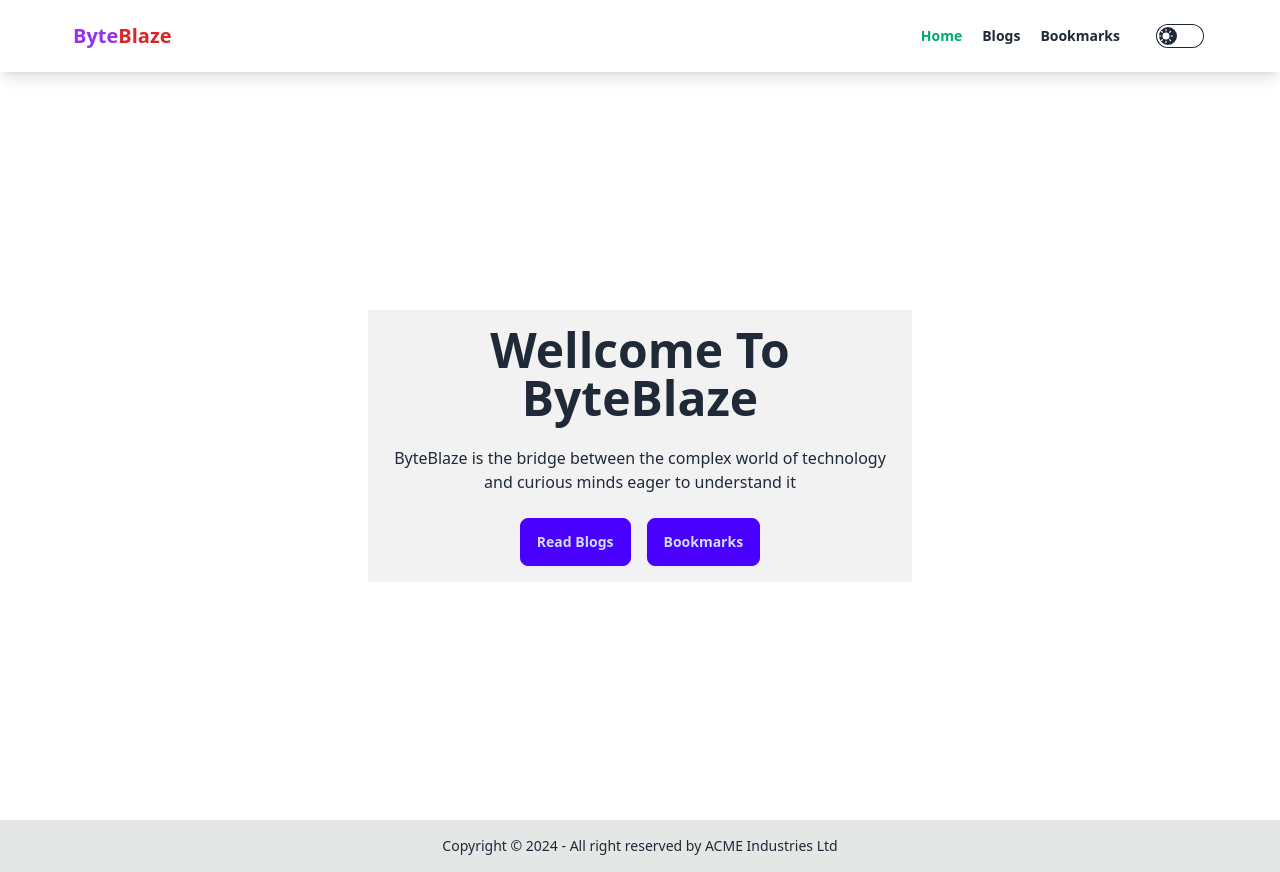
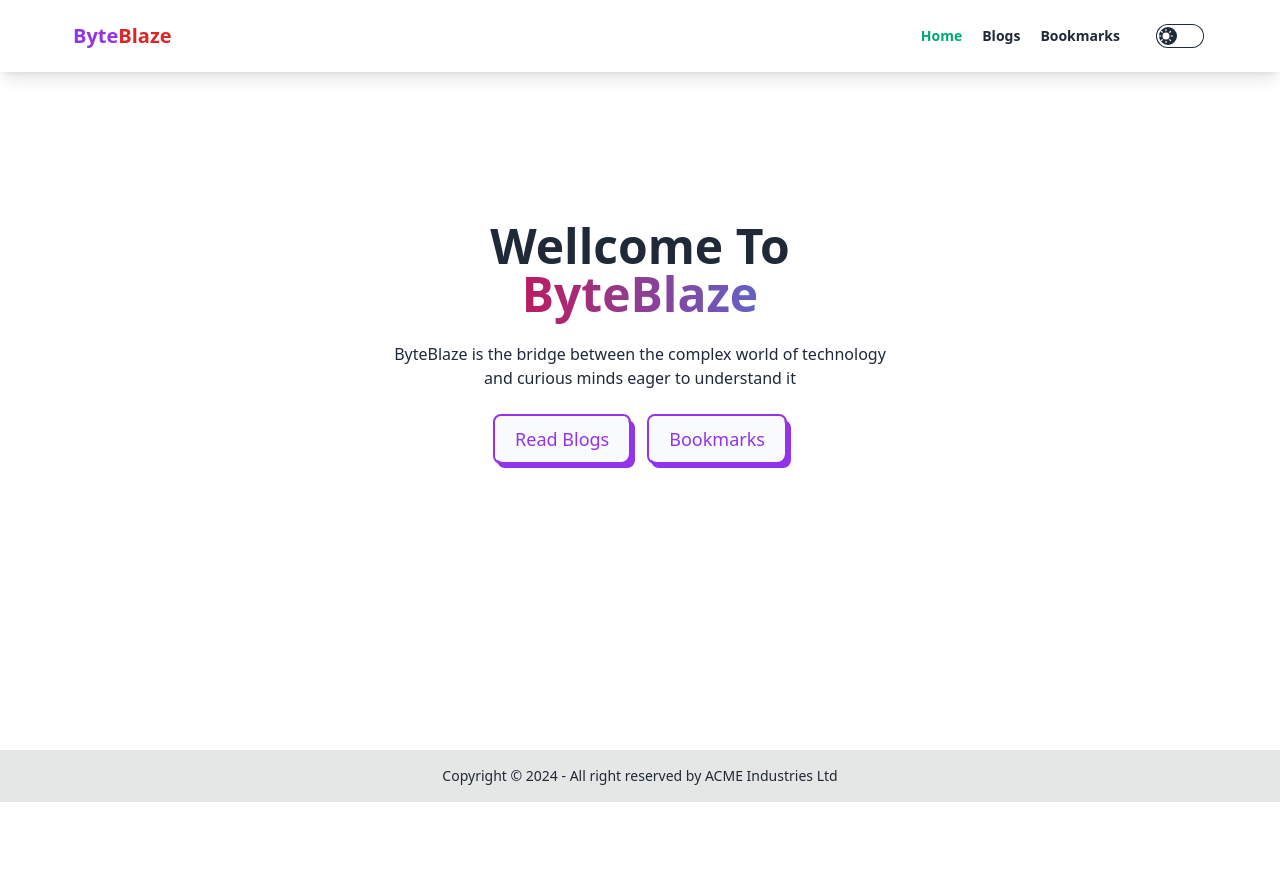
Before and after one commit to ahamedasif07/project-Byte-Blaze, a React (Vite) app: page / in a window 1280 px wide. After the commit the page ends 802 px from the top, so only its background shows below. Built offline with nearby package versions, Linux system fonts and the light colour scheme.

Commit message:
hero section done

```diff
--- a/src/Pages/Components/Hero.jsx
+++ b/src/Pages/Components/Hero.jsx
@@ -1,22 +1,39 @@
 import { Link } from "react-router-dom";
+
 
 
 
 const Hero = () => {
     return (
         <div>
-            <div className="hero bg-base-200 ">
+            <div className="hero  -mt-16">
   <div className="hero-content text-center">
     <div className="max-w-lg">
-      <h1 className="text-5xl font-bold">Wellcome To <span className="">ByteBlaze</span></h1>
+
+      <h1 className="text-5xl font-bold">Wellcome To <span className=" bg-gradient-to-r from-pink-700 via-blue-500 to-purple-600 text-transparent bg-clip-text bg-300% animate-gradient">ByteBlaze</span></h1>
       <p className="py-6">
        ByteBlaze is the bridge between the complex world of technology
        and curious minds eager to understand it
       </p>
       <div className="flex gap-4 justify-center">
-        <Link to='/blogs'><button className="btn btn-primary">Read Blogs</button>
-       </Link>
-       <Link to='/bookmarks'> <button className="btn btn-primary">Bookmarks</button></Link>
+
+      <Link to='/blogs' href="#_" className="relative inline-block text-lg group">
+<span className="relative z-10 block px-5 py-3 overflow-hidden font-medium leading-tight text-purple-600 transition-colors duration-300 ease-out border-2 border-purple-600 rounded-lg group-hover:text-white">
+<span className="absolute inset-0 w-full h-full px-5 py-3 rounded-lg bg-gray-50"></span>
+<span className="absolute left-0 w-48 h-48 -ml-2 transition-all duration-300 origin-top-right -rotate-90 -translate-x-full translate-y-12 bg-purple-600 group-hover:-rotate-180 ease"></span>
+<span className="relative">Read Blogs </span>
+</span>
+<span className="absolute bottom-0 right-0 w-full h-12 -mb-1 -mr-1 transition-all duration-200 ease-linear bg-purple-600 rounded-lg group-hover:mb-0 group-hover:mr-0" data-rounded="rounded-lg"></span>
+</Link>
+      <Link to='/bookmarks' href="#_" className="relative inline-block text-lg group">
+<span className="relative z-10 block px-5 py-3 overflow-hidden font-medium leading-tight text-purple-600 transition-colors duration-300 ease-out border-2 border-purple-600 rounded-lg group-hover:text-white">
+<span className="absolute inset-0 w-full h-full px-5 py-3 rounded-lg bg-gray-50"></span>
+<span className="absolute left-0 w-48 h-48 -ml-2 transition-all duration-300 origin-top-right -rotate-90 -translate-x-full translate-y-12 bg-purple-600 group-hover:-rotate-180 ease"></span>
+<span className="relative">Bookmarks </span>
+</span>
+<span className="absolute bottom-0 right-0 w-full h-12 -mb-1 -mr-1 transition-all duration-200 ease-linear bg-purple-600 rounded-lg group-hover:mb-0 group-hover:mr-0" data-rounded="rounded-lg"></span>
+</Link>
+
 
       </div>
     </div>
--- a/src/Pages/Components/Navbar.jsx
+++ b/src/Pages/Components/Navbar.jsx
@@ -28,7 +28,7 @@ const Navbar = () => {
 
     return (
         <div>
-            <div className="navbar bg-base-100 shadow-lg px-14 ">
+            <div className="navbar bg-base-100 shadow-lg px-14 fixed z-10 ">
   <div className="flex-1">
     <Link to='/' className="btn btn-ghost font-bold gap-0 text-xl"><span className="text-purple-600 gap-0">Byte</span> <span className="text-red-600">Blaze</span></Link>
   </div>
--- a/src/Pages/Home.jsx
+++ b/src/Pages/Home.jsx
@@ -1,12 +1,13 @@
-import { Outlet } from "react-router";
-import Navbar from "./Components/Navbar";
+
+
 import Hero from "./Components/Hero";
-
+import wave from '../assets/wave.svg'
 
 const Home = () => {
     return (
-        <div className="flex flex-col items-center justify-center min-h-[calc(100vh-52px)]">
+        <div className="flex relative flex-col items-center justify-center min-h-[calc(100vh-50px)]">
             <Hero></Hero>
+            <img className="absolute bottom-0 w-full" src={wave} alt="" />
         </div>
     );
 };
--- a/src/Pages/layouts/MainLayout.jsx
+++ b/src/Pages/layouts/MainLayout.jsx
@@ -8,7 +8,7 @@ const MainLayout = () => {
         <div>
             <div className="h-16">
             <Navbar></Navbar>
-            <div className="min-h-[calc(100vh-52px)]">
+            <div className="min-h-[calc(100vh-150px)]">
             <Outlet></Outlet>
             </div>
             <Footer></Footer>
--- a/tailwind.config.js
+++ b/tailwind.config.js
@@ -4,9 +4,25 @@ export default {
     "./index.html",
     "./src/**/*.{js,ts,jsx,tsx}",
   ],
-  theme: {
-    extend: {},
-  },
+
+    theme: {
+      extend: {
+        keyframes: {
+          animatedgradient: {
+            '0%': { backgroundPosition: '0% 50%' },
+            '50%': { backgroundPosition: '100% 50%' },
+            '100%': { backgroundPosition: '0% 50%' },
+          },
+        },
+        backgroundSize: {
+          '300%': '300%',
+        },
+        animation: {
+          gradient: 'animatedgradient 6s ease infinite alternate',
+        },
+      },
+    },
+
   plugins: [
     require('daisyui'),
   ],
```
Also changed, not shown: src/index.css (line endings or trailing spaces).
